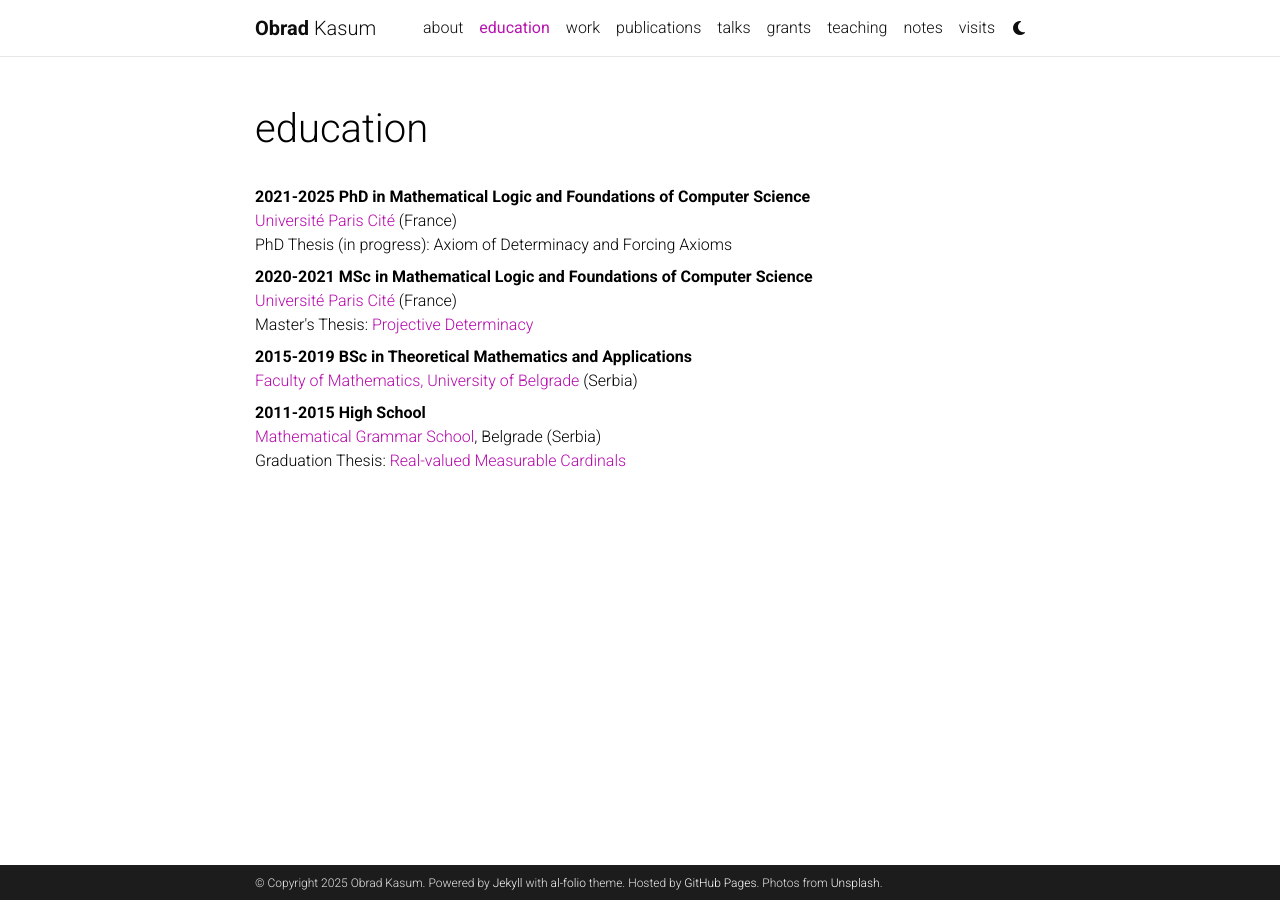
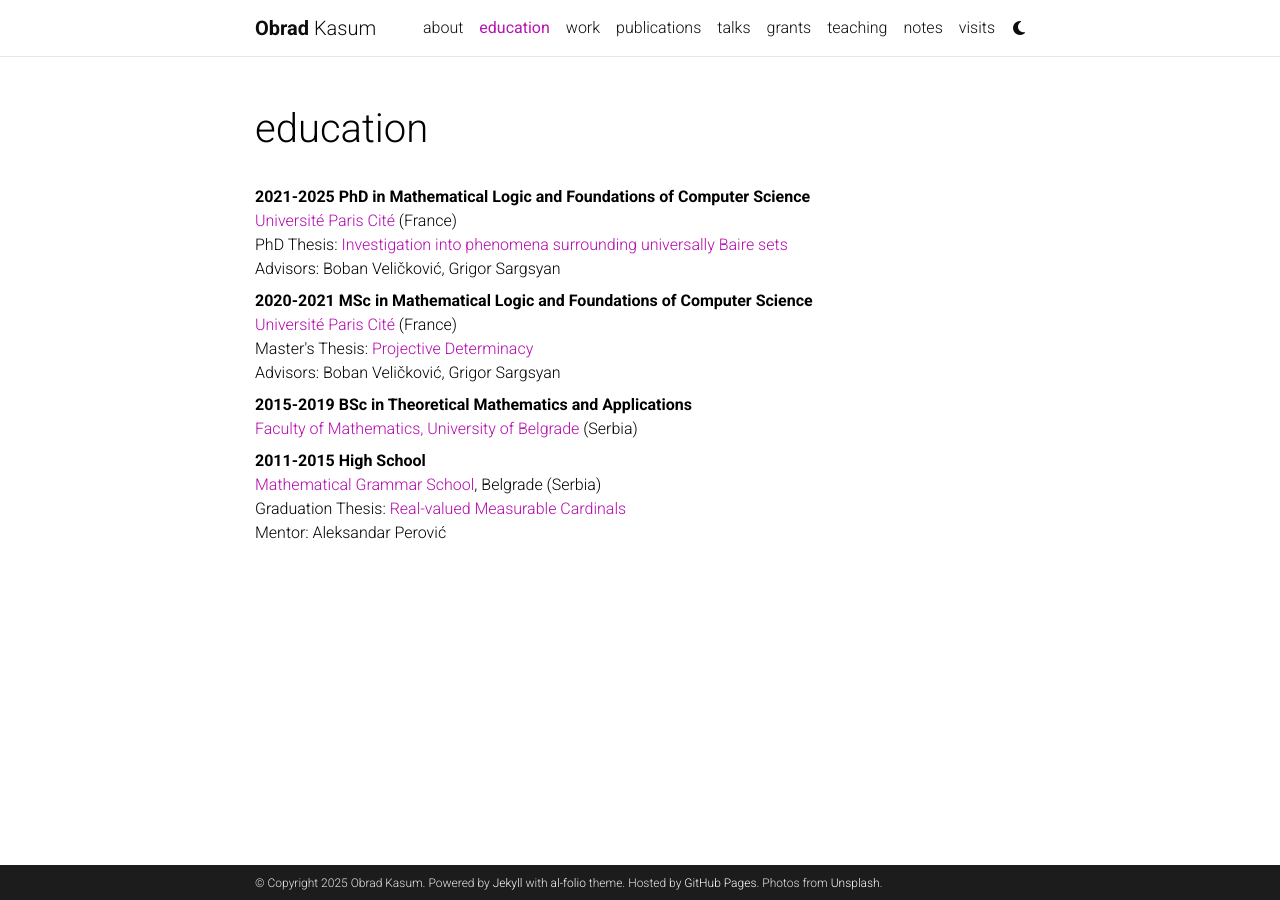
Before and after one commit to obradkasum/obradkasum.github.io, a Jekyll site: the page built from _pages/education.md, in a window 1280 px wide. Built offline with Jekyll 4.4.1, drawn with Linux system fonts in a browser that asks for light colours; comment, search, counter and statistics services are not loaded; a style sheet for code colours, icons or effects is not loaded.

Commit message:
Update education.md

```diff
--- a/_pages/education.md
+++ b/_pages/education.md
@@ -9,16 +9,19 @@ nav_order: 1
 <dl>
 <dt>2021-2025 PhD in Mathematical Logic and Foundations of Computer Science</dt>
 <dd><a href="https://u-paris.fr/en/">Université Paris Cité</a> (France)<br>
-PhD Thesis (in progress): Axiom of Determinacy and Forcing Axioms</dd>
+PhD Thesis: <a href = "https://hal.science/tel-05126507v2">Investigation into phenomena surrounding universally Baire sets</a><br>
+Advisors: Boban Veličković, Grigor Sargsyan</dd>
 
 <dt>2020-2021 MSc in Mathematical Logic and Foundations of Computer Science</dt>
 <dd><a href="https://u-paris.fr/en/">Université Paris Cité</a> (France)<br>
-Master's Thesis: <a href="https://drive.google.com/file/d/1irjAiXHzFf7ym7XnRyciXKZ_G2AyTDSP/view?usp=sharing">Projective Determinacy</a></dd>
+Master's Thesis: <a href="https://drive.google.com/file/d/1irjAiXHzFf7ym7XnRyciXKZ_G2AyTDSP/view?usp=sharing">Projective Determinacy</a><br>
+Advisors: Boban Veličković, Grigor Sargsyan</dd>
 
 <dt>2015-2019 BSc in Theoretical Mathematics and Applications</dt>
 <dd><a href = "http://www.matf.bg.ac.rs/eng/">Faculty of Mathematics, University of Belgrade</a> (Serbia)</dd>
 
 <dt>2011-2015 High School</dt>
 <dd><a href="https://www.mg.edu.rs/en#gsc.tab=0">Mathematical Grammar School</a>, Belgrade (Serbia)<br>
-    Graduation Thesis: <a href="https://drive.google.com/file/d/1uIM1v-IWGRDZTPX_bAUc3DqAhPMenIdh/view?usp=sharing">Real-valued Measurable Cardinals</a></dd>
+    Graduation Thesis: <a href="https://drive.google.com/file/d/1uIM1v-IWGRDZTPX_bAUc3DqAhPMenIdh/view?usp=sharing">Real-valued Measurable Cardinals</a><br>
+Mentor: Aleksandar Perović</dd>
 </dl>
```
